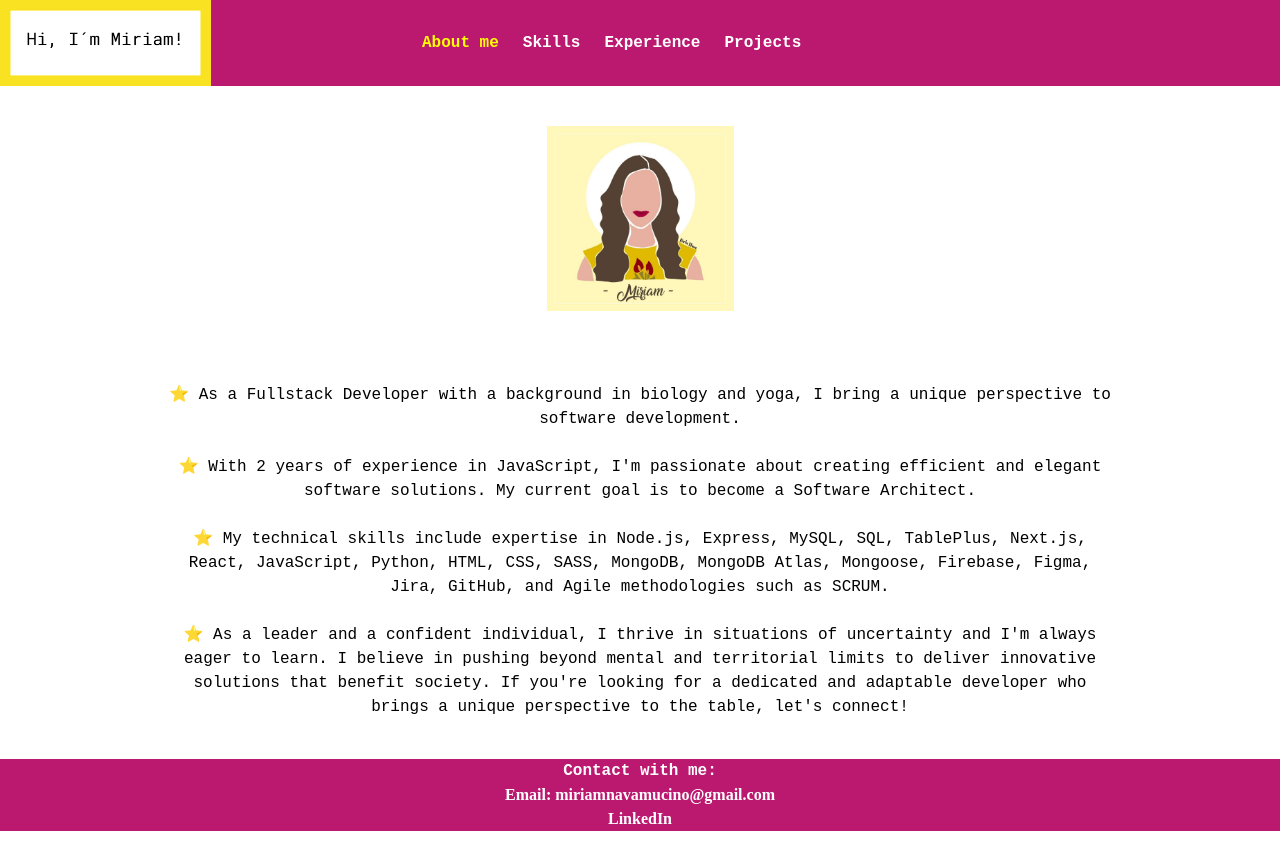
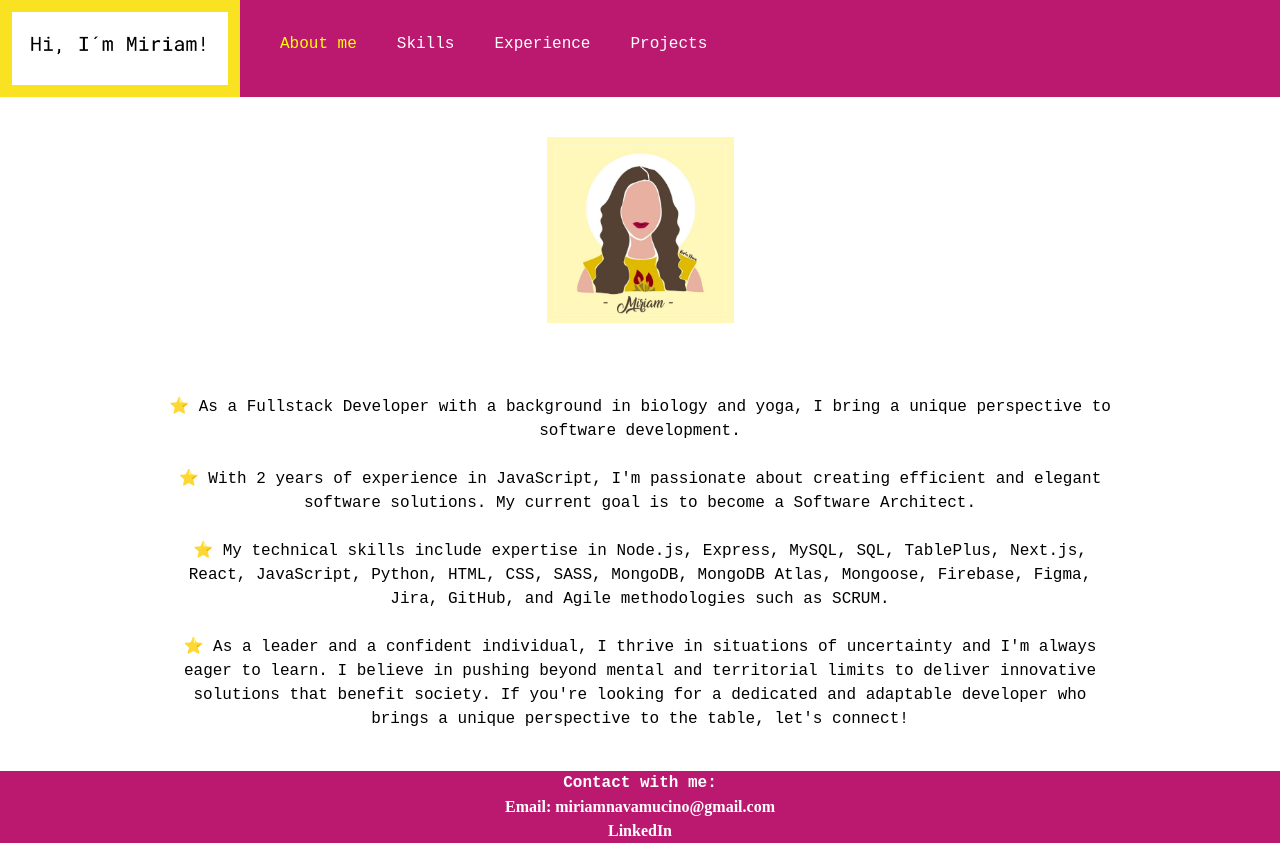
Before and after one commit to MiriamNM/portafolio-miriam-nava, a React (Create React App) app: page /experience in a window 1280 px wide. Built offline with nearby package versions, Linux system fonts and the light colour scheme; a web font is replaced by a local one.

Commit message:
The header was changed

```diff
--- a/src/view/Header/index.js
+++ b/src/view/Header/index.js
@@ -14,28 +14,51 @@ const Header = () => {
   // };
 
   return (
-    <div class="h-15 bg-pink-555 display: flex">
+    <nav class="bg-pink-555 border-gray-200 dark:bg-gray-900 flex">
       <div>
-        <img src={logo} alt="logo" class="w-1/2" />
+        <img src={logo} alt="logo" class="w-60" />
       </div>
-      <div class="flex">
+      <div>
+        <ul class="font-medium flex flex-col md:flex-row md:space-x-10 md:mt-8 pl-10">
           {routes.map((route) => {
             return (
-            <button class="mr-6 flex items-center font-semibold">
+              <li>
                 <NavLink
-                class="flex text-center sm:justify-center space-x-4"
                   to={route.to}
                   style={({ isActive }) => ({
                     color: isActive ? "yellow" : "white",
                   })}
+                  class="block py-2 pl-3 pr-4 text-gray-900 rounded hover:bg-gray-100 md:hover:bg-transparent md:border-0 md:hover:text-blue-700 md:p-0 dark:text-white md:dark:hover:text-blue-500 dark:hover:bg-gray-700 dark:hover:text-white md:dark:hover:bg-transparent"
                 >
                   {route.text}
                 </NavLink>
-            </button>
+              </li>
             );
           })}
+        </ul>
       </div>
-    </div>
+    </nav>
+    // <nav class="h-15 bg-pink-555 flex">
+    //   <div>
+    //     <img src={logo} alt="logo" class="w-1/2" />
+    //   </div>
+    //   <div class="flex justify-around">
+    //     {routes.map((route) => {
+    //       return (
+    //         <button class="font-semibold">
+    //           <NavLink
+    //             to={route.to}
+    //             style={({ isActive }) => ({
+    //               color: isActive ? "yellow" : "white",
+    //             })}
+    //           >
+    //             {route.text}
+    //           </NavLink>
+    //         </button>
+    //       );
+    //     })}
+    //   </div>
+    // </nav>
   );
 };
 
```
Lines whose indentation alone changed are shown as unchanged.
